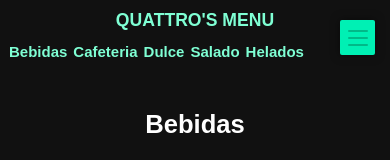
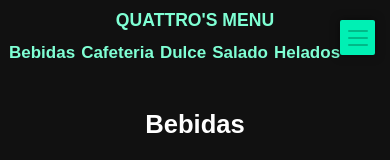
Before and after one commit to QuattrosCafeyHelados/web, a plain HTML site: page menu.html in a window 390 px wide. Shown: the top 160 px of the page. Drawn offline with Linux system fonts and the light colour scheme.

Commit message:
Add files via upload

```diff
--- a/styles2.css
+++ b/styles2.css
@@ -500,7 +500,8 @@ header.sticky h3{
 
 
 li{
-    font-size: 15px;
+    font-size: 17px;
+
 }
 
 header
```
